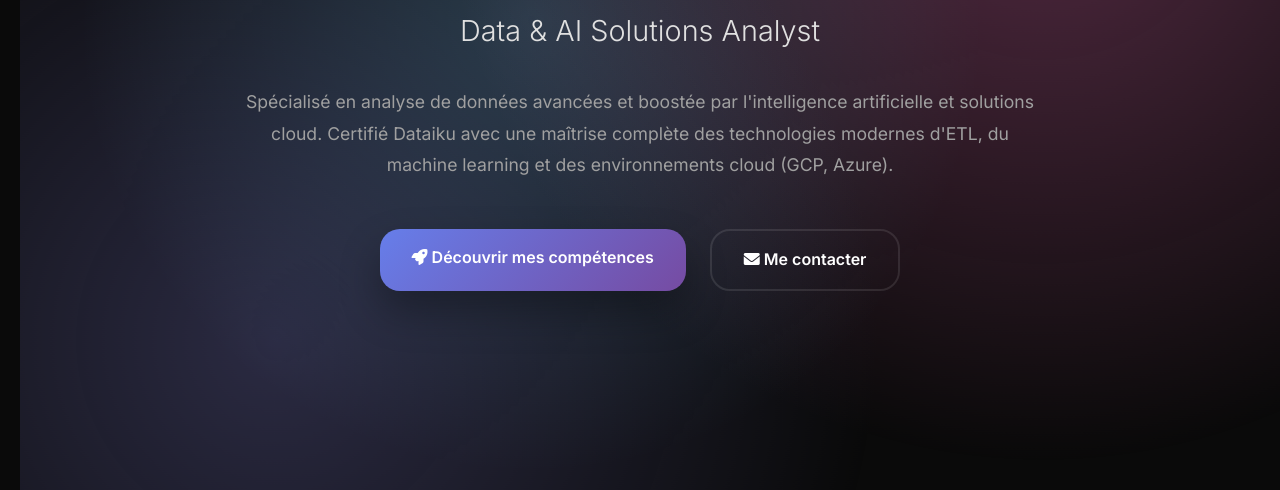
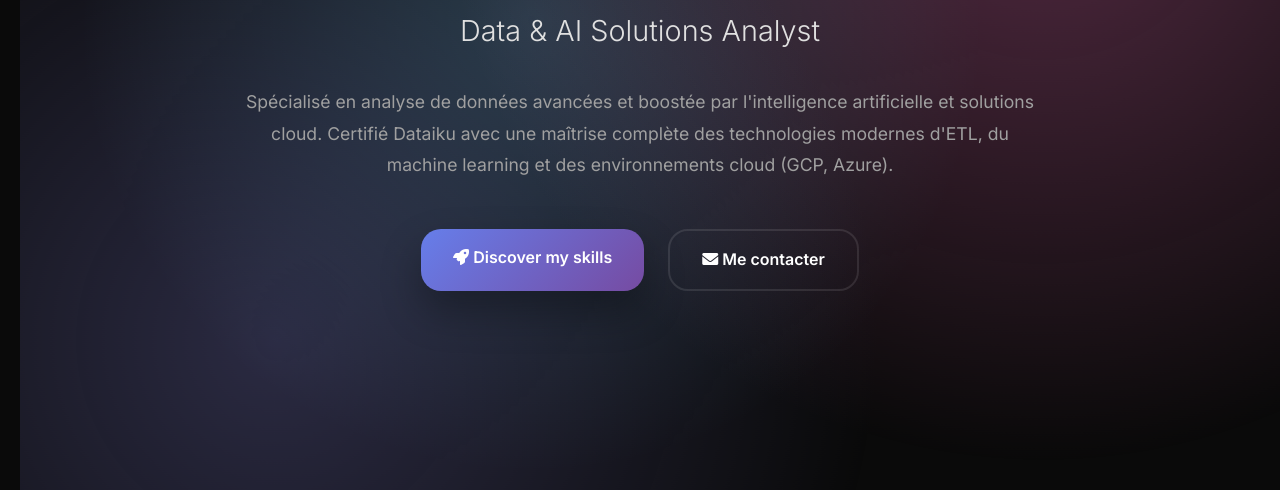
Before and after one commit to aurelehawk/pascal-eloumou-portfolio, a website: page index.html in a window 1280 px wide. Both pictures are taken after a click on the button "EN". Shown: the part 310-800 px from the top of the page. Drawn offline with Linux system fonts and the light colour scheme.

Commit message:
Amélioration système de traduction - traduction complète du contenu sauf noms propres

```diff
--- a/index.html
+++ b/index.html
@@ -929,7 +929,7 @@
         </div>
     </footer>
 
-    <script src="portfolio-loader.js"></script>
+    <!-- <script src="portfolio-loader.js"></script> -->
     <script src="script.js"></script>
 
     <!-- Translation System -->
@@ -945,11 +945,10 @@
                 'Contact et Disponibilité': 'Contact et Disponibilité',
 
                 // Hero section
-                'Pascal Aurèle Eloumou': 'Pascal Aurèle Eloumou',
-                'Expert Data Science & Intelligence Artificielle': 'Expert Data Science & Intelligence Artificielle',
-                'Spécialisé en Machine Learning, Python et solutions IA avancées': 'Spécialisé en Machine Learning, Python et solutions IA avancées',
-                'Voir mon CV': 'Voir mon CV',
-                'Me Contacter': 'Me Contacter',
+                'Data & AI Solutions Analyst': 'Data & AI Solutions Analyst',
+                'Spécialisé en analyse de données avancées et boostée par l\'intelligence artificielle et solutions cloud. Certifié Dataiku avec une maîtrise complète des technologies modernes d\'ETL, du machine learning et des environnements cloud (GCP, Azure).': 'Spécialisé en analyse de données avancées et boostée par l\'intelligence artificielle et solutions cloud. Certifié Dataiku avec une maîtrise complète des technologies modernes d\'ETL, du machine learning et des environnements cloud (GCP, Azure).',
+                'Découvrir mes compétences': 'Découvrir mes compétences',
+                'Me contacter': 'Me contacter',
 
                 // Skills section
                 'Compétences Techniques': 'Compétences Techniques',
@@ -959,12 +958,21 @@
 
                 // Experience section
                 'Expérience Professionnelle': 'Expérience Professionnelle',
+                'Data & AI Solutions Analyst': 'Data & AI Solutions Analyst',
+                'Développement et déploiement de solutions d\'analyse de données avancées': 'Développement et déploiement de solutions d\'analyse de données avancées',
+                'Création de pipelines ETL robustes et automatisés': 'Création de pipelines ETL robustes et automatisés',
+                'Implémentation de modèles de machine learning en production': 'Implémentation de modèles de machine learning en production',
+                'Optimisation des performances des requêtes SQL complexes': 'Optimisation des performances des requêtes SQL complexes',
+                'Collaboration étroite avec les équipes métier pour définir les KPIs': 'Collaboration étroite avec les équipes métier pour définir les KPIs',
 
                 // Formation section
                 'Formations, Diplômes': 'Formations, Diplômes',
                 'Master 2 Data & IA': 'Master 2 Data & IA',
+                'Spécialisation en Intelligence Artificielle et Big Data': 'Spécialisation en Intelligence Artificielle et Big Data',
                 'MBA1 Data Science': 'MBA1 Data Science',
+                'Formation approfondie en science des données et analytics': 'Formation approfondie en science des données et analytics',
                 'Licence pro système et réseau': 'Licence pro système et réseau',
+                'Fondamentaux en infrastructure IT et réseaux': 'Fondamentaux en infrastructure IT et réseaux',
 
                 // Contact section
                 'Contactez-moi': 'Contactez-moi',
@@ -980,11 +988,10 @@
                 'Contact et Disponibilité': 'Contact & Availability',
 
                 // Hero section
-                'Pascal Aurèle Eloumou': 'Pascal Aurèle Eloumou',
-                'Expert Data Science & Intelligence Artificielle': 'Data Science & Artificial Intelligence Expert',
-                'Spécialisé en Machine Learning, Python et solutions IA avancées': 'Specialized in Machine Learning, Python and advanced AI solutions',
-                'Voir mon CV': 'View my Resume',
-                'Me Contacter': 'Contact Me',
+                'Data & AI Solutions Analyst': 'Data & AI Solutions Analyst',
+                'Spécialisé en analyse de données avancées et boostée par l\'intelligence artificielle et solutions cloud. Certifié Dataiku avec une maîtrise complète des technologies modernes d\'ETL, du machine learning et des environnements cloud (GCP, Azure).': 'Specialized in advanced data analysis powered by artificial intelligence and cloud solutions. Dataiku certified with complete mastery of modern ETL technologies, machine learning and cloud environments (GCP, Azure).',
+                'Découvrir mes compétences': 'Discover my skills',
+                'Me contacter': 'Contact me',
 
                 // Skills section
                 'Compétences Techniques': 'Technical Skills',
@@ -994,12 +1001,21 @@
 
                 // Experience section
                 'Expérience Professionnelle': 'Professional Experience',
+                'Data & AI Solutions Analyst': 'Data & AI Solutions Analyst',
+                'Développement et déploiement de solutions d\'analyse de données avancées': 'Development and deployment of advanced data analysis solutions',
+                'Création de pipelines ETL robustes et automatisés': 'Creation of robust and automated ETL pipelines',
+                'Implémentation de modèles de machine learning en production': 'Implementation of machine learning models in production',
+                'Optimisation des performances des requêtes SQL complexes': 'Optimization of complex SQL query performance',
+                'Collaboration étroite avec les équipes métier pour définir les KPIs': 'Close collaboration with business teams to define KPIs',
 
                 // Formation section
                 'Formations, Diplômes': 'Education & Degrees',
                 'Master 2 Data & IA': 'Master 2 Data & AI',
+                'Spécialisation en Intelligence Artificielle et Big Data': 'Specialization in Artificial Intelligence and Big Data',
                 'MBA1 Data Science': 'MBA1 Data Science',
+                'Formation approfondie en science des données et analytics': 'In-depth training in data science and analytics',
                 'Licence pro système et réseau': 'Professional License in Systems & Networks',
+                'Fondamentaux en infrastructure IT et réseaux': 'Fundamentals in IT infrastructure and networks',
 
                 // Contact section
                 'Contactez-moi': 'Contact me',
@@ -1012,12 +1028,55 @@
 
         function translatePage(lang) {
             currentLang = lang;
-            const elements = document.querySelectorAll('[data-translate], h1, h2, h3, p, a, span, button');
 
-            elements.forEach(element => {
-                const key = element.getAttribute('data-translate') || element.textContent.trim();
-                if (translations[lang] && translations[lang][key]) {
-                    element.textContent = translations[lang][key];
+            // Translate navigation
+            document.querySelectorAll('.nav-links a').forEach(link => {
+                const text = link.textContent.trim();
+                if (translations[lang][text]) {
+                    link.textContent = translations[lang][text];
+                }
+            });
+
+            // Translate hero section
+            const subtitle = document.querySelector('.subtitle');
+            if (subtitle && translations[lang][subtitle.textContent.trim()]) {
+                subtitle.textContent = translations[lang][subtitle.textContent.trim()];
+            }
+
+            const description = document.querySelector('.description');
+            if (description && translations[lang][description.textContent.trim()]) {
+                description.textContent = translations[lang][description.textContent.trim()];
+            }
+
+            // Translate buttons
+            document.querySelectorAll('.btn').forEach(btn => {
+                const text = btn.textContent.trim().replace(/^\s*[\w\s]*\s+/, ''); // Remove icon
+                const iconMatch = btn.innerHTML.match(/<i[^>]*><\/i>\s*/);
+                const icon = iconMatch ? iconMatch[0] : '';
+
+                if (text === 'Découvrir mes compétences' || text === 'Discover my skills') {
+                    btn.innerHTML = icon + translations[lang]['Découvrir mes compétences'];
+                } else if (text === 'Me contacter' || text === 'Contact me') {
+                    btn.innerHTML = icon + translations[lang]['Me contacter'];
+                }
+            });
+
+            // Translate section titles
+            document.querySelectorAll('.section-title, h2, h3').forEach(title => {
+                const text = title.textContent.trim().replace(/^\s*[\w\s]*\s+/, ''); // Remove icon
+                const iconMatch = title.innerHTML.match(/<i[^>]*><\/i>\s*/);
+                const icon = iconMatch ? iconMatch[0] : '';
+
+                if (translations[lang][text]) {
+                    title.innerHTML = icon + translations[lang][text];
+                }
+            });
+
+            // Translate experience descriptions
+            document.querySelectorAll('.experience-item li, .education-item p').forEach(item => {
+                const text = item.textContent.trim();
+                if (translations[lang][text]) {
+                    item.textContent = translations[lang][text];
                 }
             });
 
```
